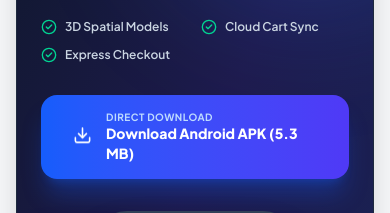
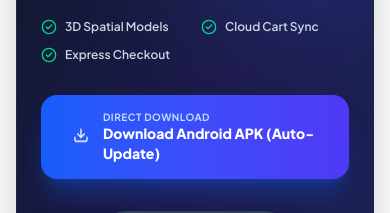
Before and after one commit to PRAVINKUMAR-SP/A2Z-cart, a React (Vite) app in the folder frontend/: page / in a window 390 px wide. Shown: the part 3540-3753 px from the top of the page. Built offline with nearby package versions, Linux system fonts and the light colour scheme; no server answers.

Commit message:
feat(mobile): custom A2Z monogram app icon and live auto-update server config

```diff
--- a/frontend/capacitor.config.json
+++ b/frontend/capacitor.config.json
@@ -3,6 +3,7 @@
   "appName": "A2Z-cart",
   "webDir": "dist",
   "server": {
+    "url": "http://15.206.84.110",
     "androidScheme": "http",
     "cleartext": true,
     "allowNavigation": [
--- a/frontend/src/pages/buyer/BuyerDashboard.jsx
+++ b/frontend/src/pages/buyer/BuyerDashboard.jsx
@@ -95,7 +95,7 @@ export default function BuyerDashboard() {
           className="z-10 px-6 py-3.5 bg-white hover:bg-slate-50 text-blue-700 font-extrabold text-xs sm:text-sm rounded-2xl shadow-lg hover:shadow-2xl flex items-center gap-2.5 transition-all hover:scale-105 shrink-0"
         >
           <Download className="w-4.5 h-4.5 text-blue-600" />
-          <span>Download App (5.3 MB APK)</span>
+          <span>Download App (Official APK)</span>
         </a>
       </div>
 
--- a/frontend/src/pages/public/LandingPage.jsx
+++ b/frontend/src/pages/public/LandingPage.jsx
@@ -727,7 +727,7 @@ export default function LandingPage() {
                   <Download className="w-5 h-5 text-white animate-bounce" />
                   <div className="text-left leading-tight">
                     <p className="text-[10px] uppercase font-bold tracking-wider text-blue-200">Direct Download</p>
-                    <p className="text-sm font-black">Download Android APK (5.3 MB)</p>
+                    <p className="text-sm font-black">Download Android APK (Auto-Update)</p>
                   </div>
                 </a>
               </div>
```
Also changed, not shown: frontend/public/app-logo.png (added), 16 other files (tests, documents, lock files or other folders).
